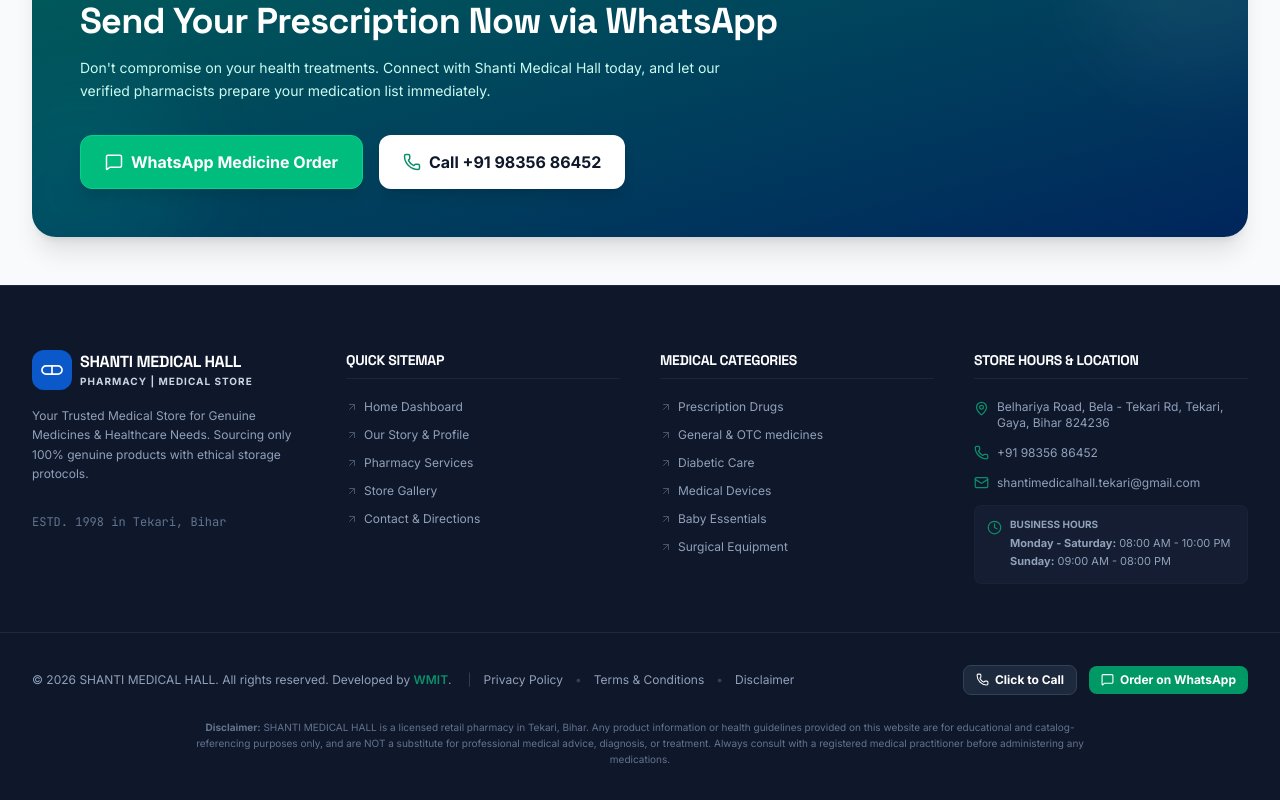
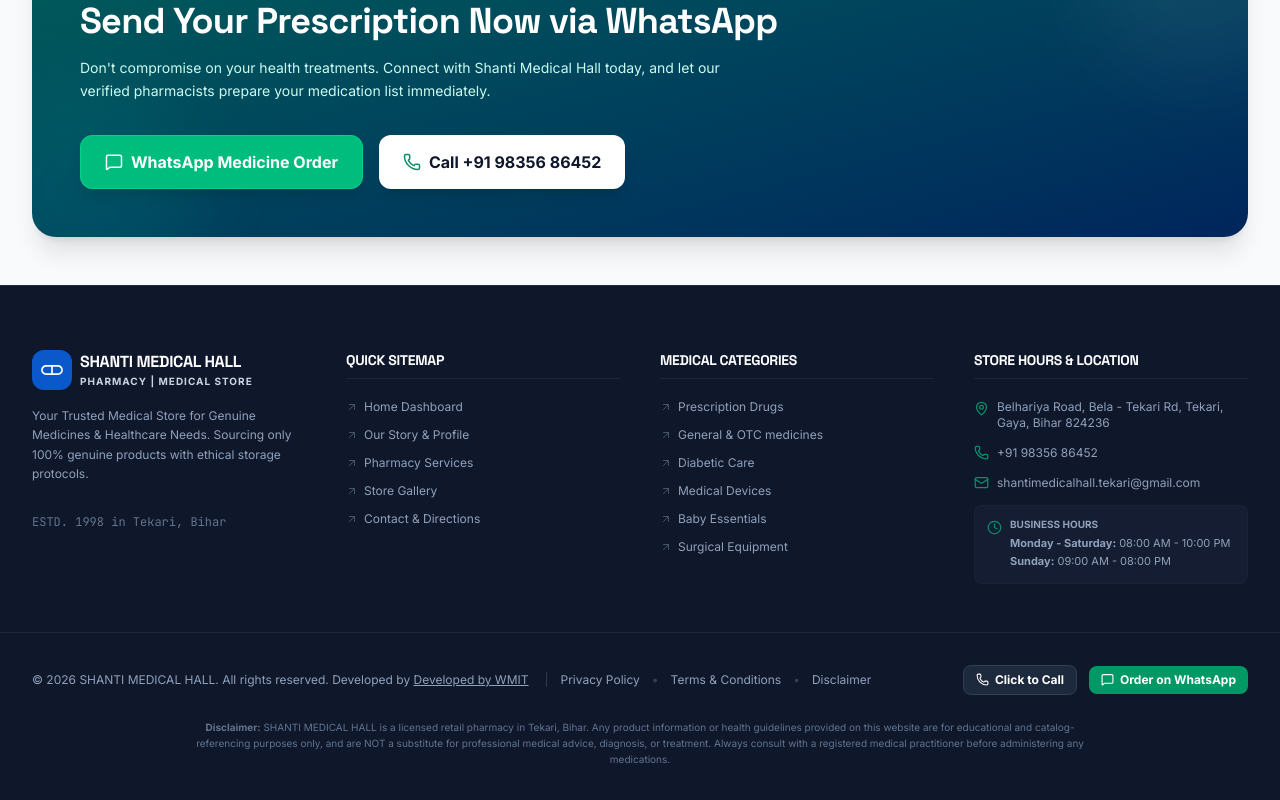
Before and after one commit to nandaniwmit/shanti_medical_hall, a React (Vite) app: page / in a window 1280 px wide. Shown: the part 6524-7324 px from the top of the page. Built offline with nearby package versions, Linux system fonts and the light colour scheme.

Commit message:
Update Footer.tsx

```diff
--- a/src/components/Footer.tsx
+++ b/src/components/Footer.tsx
@@ -141,14 +141,7 @@
         <div className="flex flex-col sm:flex-row items-center gap-4 text-xs text-slate-400">
           <span>
             &copy; {new Date().getFullYear()} {BUSINESS_INFO.name}. All rights reserved. Developed by{" "}
-            <a
-              href="https://main.webmakerit.com"
-              target="_blank"
-              rel="noopener noreferrer"
-              className="text-accent-teal hover:underline font-semibold"
-            >
-              WMIT
-            </a>.
+            <a href="#" className="wmit-popup-trigger hover:text-white underline transition-colors" target="_blank" rel="noopener noreferrer">Developed by WMIT</a>
           </span>
           <div className="flex items-center gap-3">
             <span className="hidden sm:inline text-slate-700">|</span>
```
